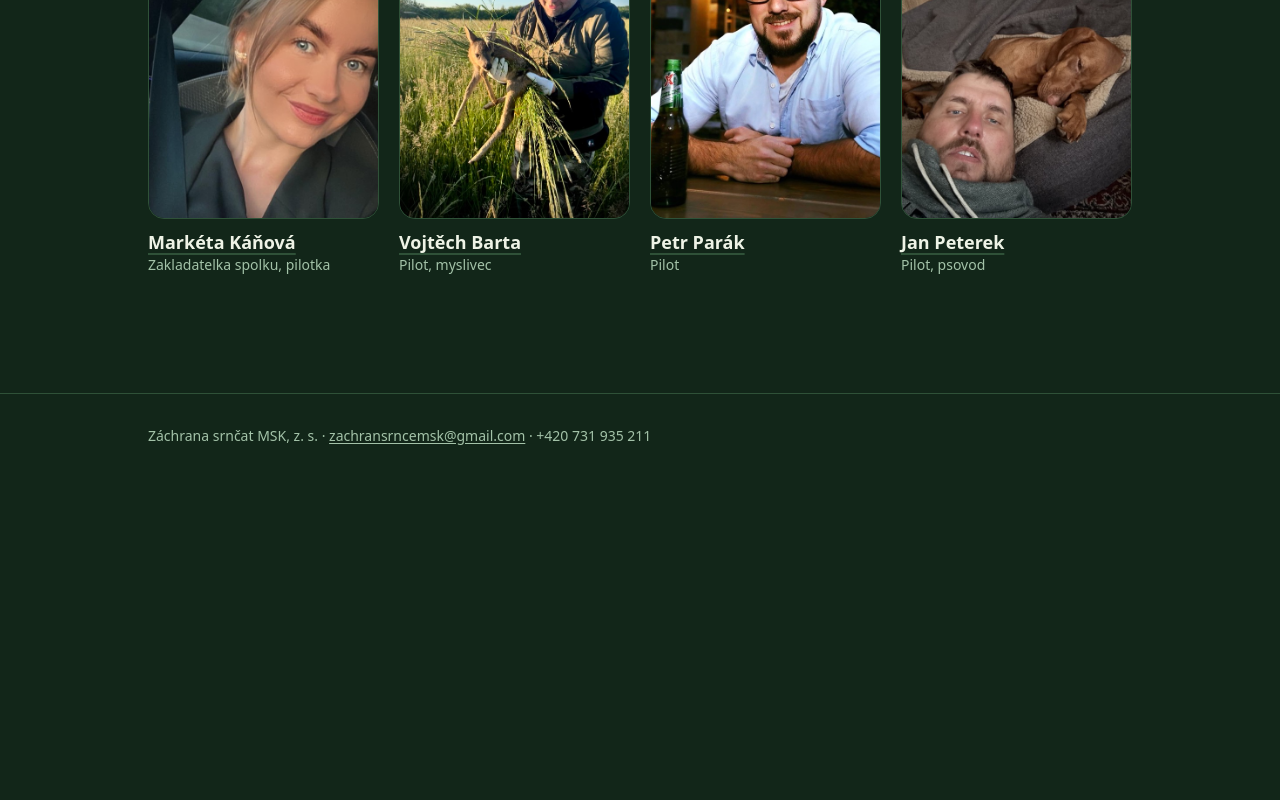
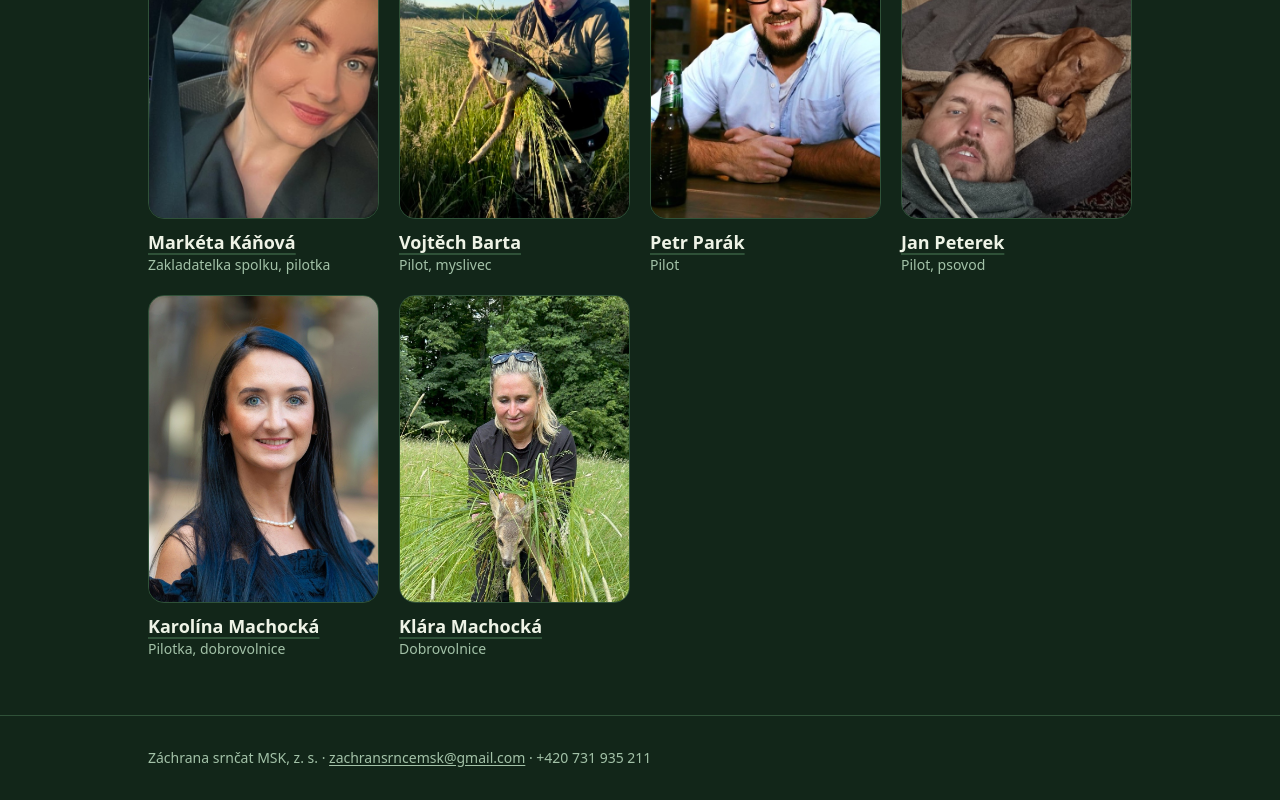
Before and after one commit to vojtechbarta/srncata, a React (Vite) app: page /tym in a window 1280 px wide. Shown: the part 322-1122 px from the top of the page. Before the commit the page ends 800 px from the top, so only its background shows below. Built offline with nearby package versions, Linux system fonts and the light colour scheme; no server answers.

Commit message:
Přidat Karolínu a Kláru Machockou do sekce Tým
- Karolína Machocká — pilotka, dobrovolnice
- Klára Machocká — dobrovolnice

Obě s reálným bio textem od uživatele, fotky zmenšené/zkomprimované
pro web.

```diff
--- a/src/pages/public/TeamPage.tsx
+++ b/src/pages/public/TeamPage.tsx
@@ -3,6 +3,8 @@ import marketaPhoto from "../../assets/photos/tym/marketa-kanova.jpg";
 import vojtechPhoto from "../../assets/photos/tym/vojtech-barta.jpg";
 import petrPhoto from "../../assets/photos/tym/petr-parak.jpg";
 import janPhoto from "../../assets/photos/tym/jan-peterek.jpg";
+import karolinaPhoto from "../../assets/photos/tym/karolina-machocka.jpg";
+import klaraPhoto from "../../assets/photos/tym/klara-machocka.jpg";
 
 const PLACEHOLDER_BIO = "Bio zatím doplníme — proč u záchrany srnčat je a co ho k tomu přivedlo.";
 
@@ -45,6 +47,20 @@ Navíc jsem přesvědčen o tom, že obraz myslivosti je v očích veřejnosti d
     photo: janPhoto,
     objectPosition: "50% 70%",
     bio: PLACEHOLDER_BIO,
+  },
+  {
+    name: "Karolína Machocká",
+    role: "Pilotka, dobrovolnice",
+    photo: karolinaPhoto,
+    objectPosition: "50% 20%",
+    bio: "Jsem velká milovnice zvířat a snažím se pomáhat všude tam, kde je potřeba. Do spolku mě přivedla Markéta, která mě také naučila létat s dronem. Podílím se na záchraně srnčat přímo v terénu a okrajově pomáhám s marketingem.",
+  },
+  {
+    name: "Klára Machocká",
+    role: "Dobrovolnice",
+    photo: klaraPhoto,
+    objectPosition: "50% 12%",
+    bio: "Ke spolku mě přivedla touha nezůstat jen u lásky ke zvířatům, ale také pro ně něco konkrétního udělat. Při výjezdech se věnuji především organizaci a komunikaci s lidmi v terénu. Zároveň spolupracuji na marketingu spolku.",
   },
 ];
 
```
Also changed, not shown: src/assets/photos/tym/karolina-machocka.jpg (added), src/assets/photos/tym/klara-machocka.jpg (added).
